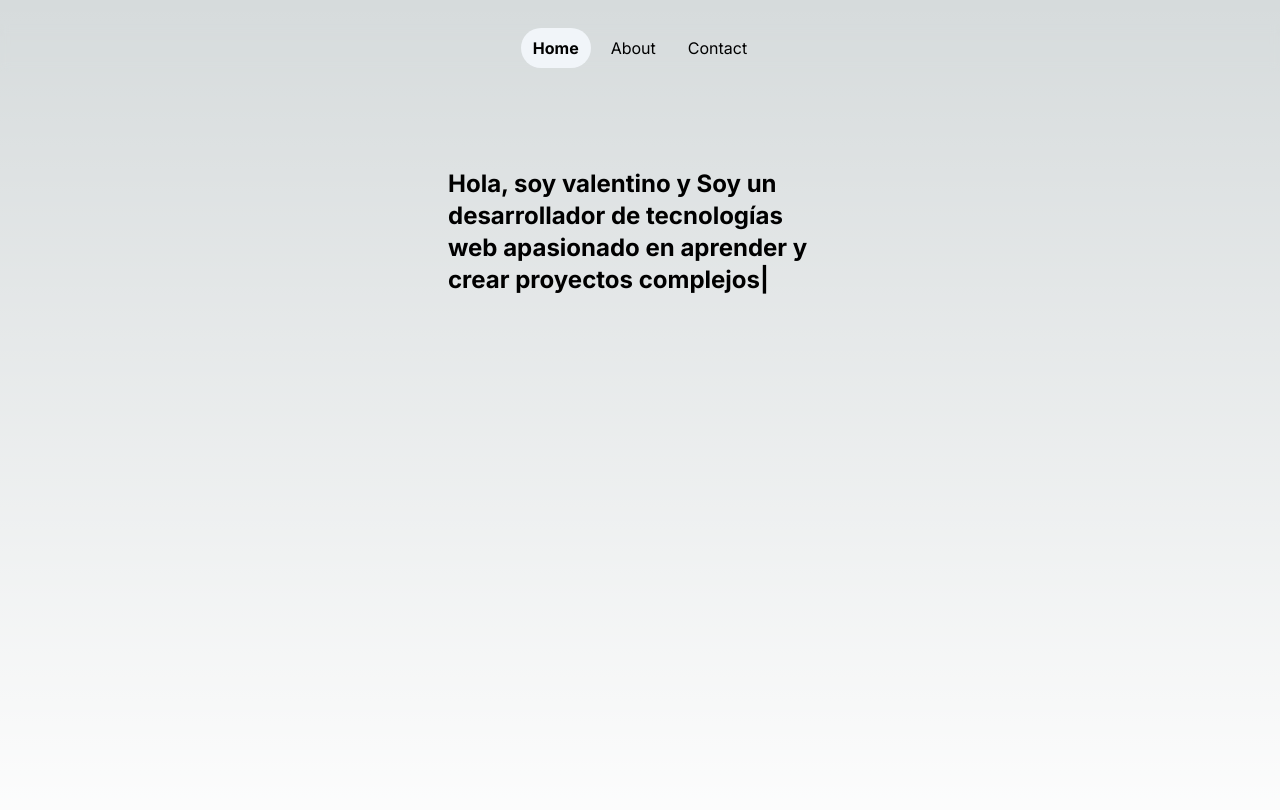
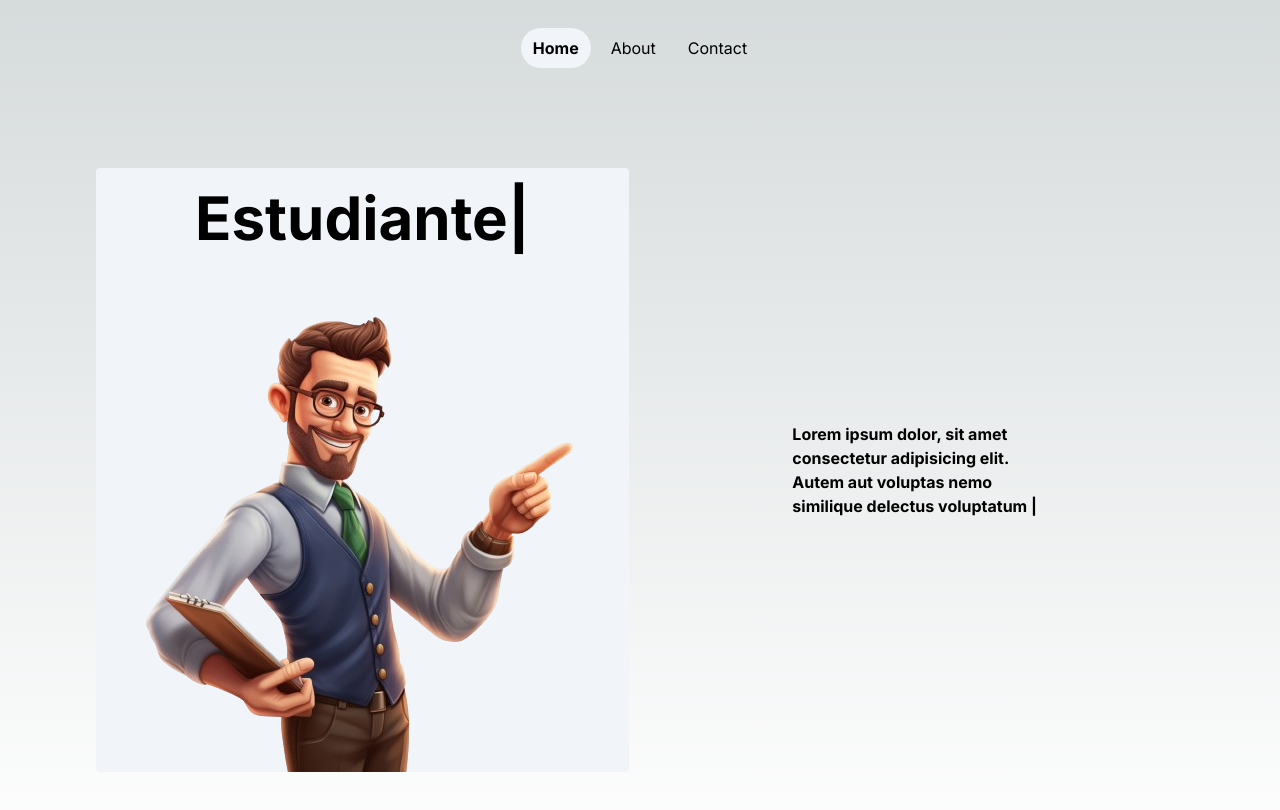
Before and after one commit to V4l3ntino/portfolio2, a Next.js app: page / in a window 1280 px wide. Shown: the top 810 px of the page. Built offline with nearby package versions, Linux system fonts and the light colour scheme.

Commit message:
typing component

```diff
--- a/components/description.tsx
+++ b/components/description.tsx
@@ -1,13 +1,21 @@
 
 import { TypeAnimation } from "react-type-animation";
 import Typer from "./typingAnimation";
+import Image from "next/image";
 
 const Description = () => {
+    const descripciones: string[] = ["Estudiante","Apasionado","Trabajador"]
+    const texto: string [] = ["Lorem ipsum dolor, sit amet consectetur adipisicing elit. Autem aut voluptas nemo similique delectus voluptatum nisi praesentium ab distinctio magni sequi voluptatem veniam, officiis, earum hic dolores velit voluptates molestiae."]
     return (
-        <div className="flex flex-col justify-center w-96">
-            <div className='flex flex-col justify-center max-w-md'>
-                <h1 className="font-bold text-2xl"><Typer /></h1>
+        <div className="flex size-full justify-between">
+            <div className="flex flex-col items-center justify-center w-[49%] bg-slate-100 rounded ">
+                <div className="text-black mt-5 text-6xl">
+                    <Typer descriptions={descripciones}/>
+                </div>
+                <br />
+                <Image src="/services.png" alt="Avatar" width={500} height={500}/>
             </div>
+            <div className=" w-[48%] flex justify-center items-center"><p className="w-[50%] text-base"><Typer descriptions={texto}/></p></div>
         </div>
      );
 }
--- a/components/typingAnimation.tsx
+++ b/components/typingAnimation.tsx
@@ -2,18 +2,25 @@
 
 import { TypeAnimation } from "react-type-animation";
 
-const Typer = () => {
+type TypeProps = {
+    descriptions: string[],
+    repeat?: number,
+    infinito?: true | false,
+}
+
+const Typer: React.FC<TypeProps> = ({descriptions, repeat, infinito = true}) => {
     return (
         <TypeAnimation
-                sequence={[
-                    "Hola, soy valentino y Soy un desarrollador de tecnologías web apasionado en aprender y crear proyectos complejos.",
-                    1000,
-                ]}
-                wrapper='span'
-                speed={50}
-                repeat={1}
-                className='font-bold text-secondary'
-                />
+        sequence={
+            descriptions.reduce((acc: any[], description: string) => {
+            return [...acc, description, 10000];
+            }, [])
+        }
+        wrapper='span'
+        speed={50}
+        repeat={infinito? Infinity : repeat}
+        className='font-bold'
+        />
      );
 }
 
```
Also changed, not shown: public/services.png (added).
